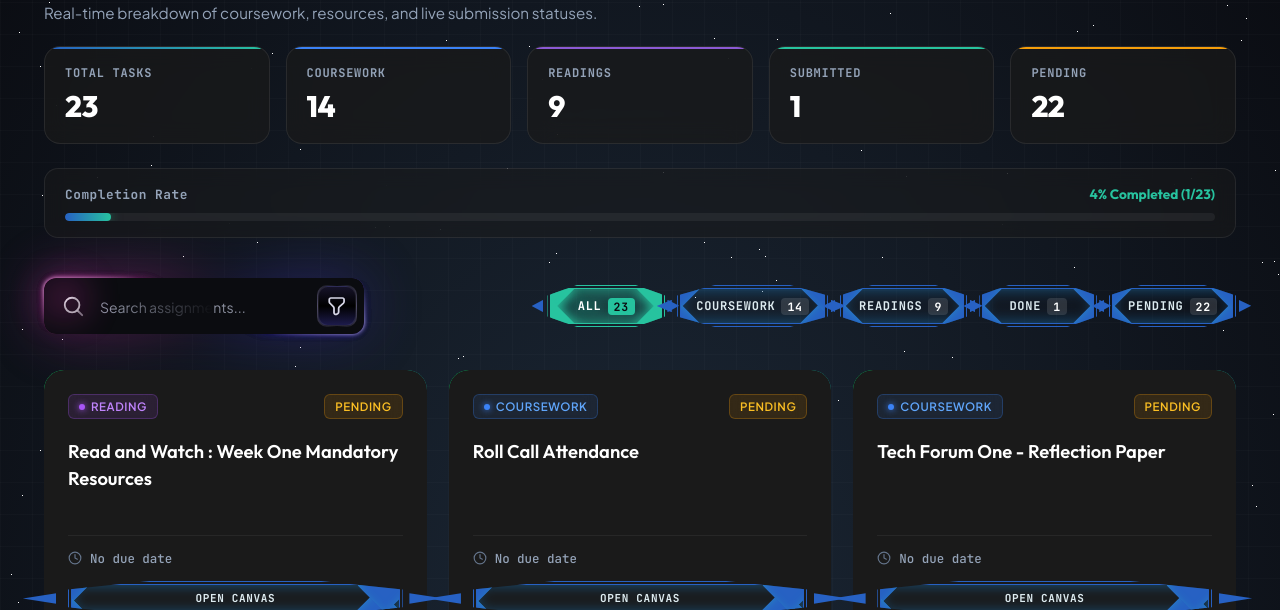
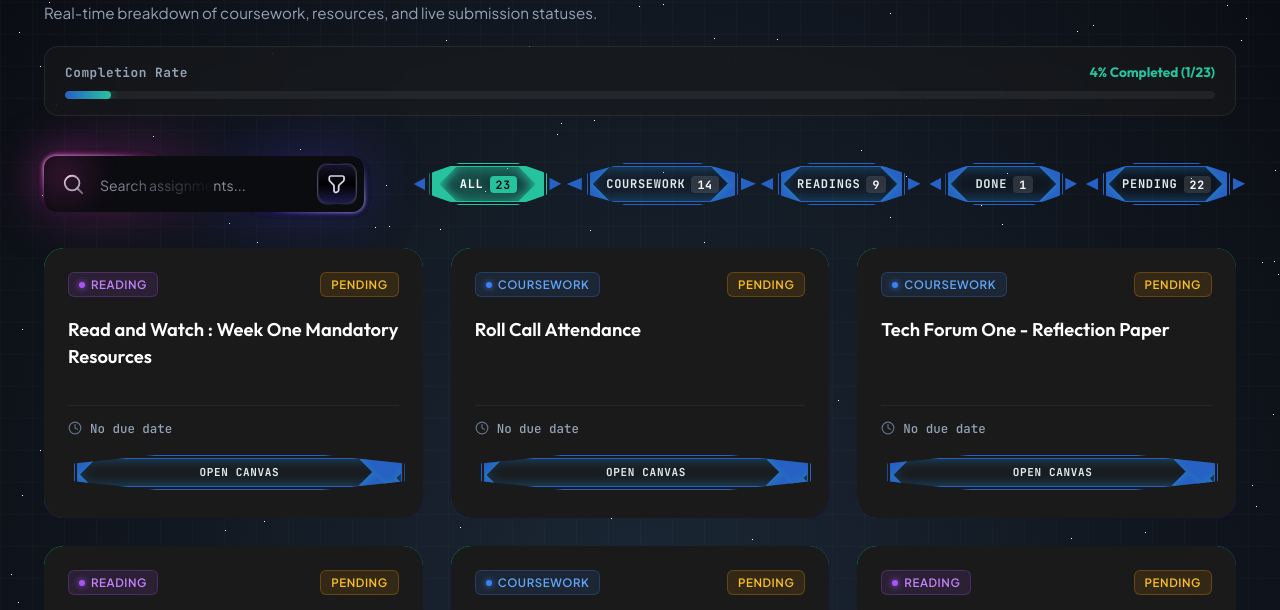
Before and after one commit to kingsleykipkoech/frontend-in-class-activities, a plain HTML site: page CANVAS_SCRAPER/ui/index.html in a window 1280 px wide. Shown: the part 190-800 px from the top of the page. Drawn offline with nearby package versions, Linux system fonts and the light colour scheme.

Commit message:
refactor(ui): eliminate duplicate metrics boxes, space out cyber buttons, and resolve card overstacking

```diff
--- a/CANVAS_SCRAPER/ui/app.js
+++ b/CANVAS_SCRAPER/ui/app.js
@@ -56,13 +56,6 @@ $(function () {
     const readings = allAssignments.filter(item => item.category === 'Reading / Resource').length;
     const submitted = allAssignments.filter(item => isSubmitted(item.status)).length;
     const pending = total - submitted;
-
-    // Header stats
-    $('#cnt-total').text(total);
-    $('#cnt-cw').text(coursework);
-    $('#cnt-rd').text(readings);
-    $('#cnt-done').text(submitted);
-    $('#cnt-pend').text(pending);
 
     // Filter pill count badges
     $('#pill-cnt-all').text(total);
@@ -161,7 +154,7 @@ $(function () {
                 <span>${escapeHtml(item.dueDate || 'No due date')}</span>
               </div>
 
-              <!-- Sci-Fi HUD Action Button -->
+              <!-- Clean Self-Contained Cyber Action Button -->
               <a href="${escapeHtml(item.url)}" target="_blank" rel="noopener noreferrer" class="cyber-btn card-action-cyber">
                 <span class="btn-label">OPEN CANVAS</span>
                 <div class="clip">
@@ -170,8 +163,6 @@ $(function () {
                   <div class="corner right-top"></div>
                   <div class="corner left-bottom"></div>
                 </div>
-                <span class="arrow right-arrow"></span>
-                <span class="arrow left-arrow"></span>
               </a>
             </div>
           </div>
--- a/CANVAS_SCRAPER/ui/index.html
+++ b/CANVAS_SCRAPER/ui/index.html
@@ -62,29 +62,6 @@
         <p class="hero-desc">Real-time breakdown of coursework, resources, and live submission statuses.</p>
       </div>
 
-      <!-- Quick Metrics Bar -->
-      <div class="metrics-grid" id="stats">
-        <div class="metric-card metric-total">
-          <span class="metric-lbl">Total Tasks</span>
-          <span class="metric-val" id="cnt-total">-</span>
-        </div>
-        <div class="metric-card metric-cw">
-          <span class="metric-lbl">Coursework</span>
-          <span class="metric-val" id="cnt-cw">-</span>
-        </div>
-        <div class="metric-card metric-rd">
-          <span class="metric-lbl">Readings</span>
-          <span class="metric-val" id="cnt-rd">-</span>
-        </div>
-        <div class="metric-card metric-done">
-          <span class="metric-lbl">Submitted</span>
-          <span class="metric-val" id="cnt-done">-</span>
-        </div>
-        <div class="metric-card metric-pend">
-          <span class="metric-lbl">Pending</span>
-          <span class="metric-val" id="cnt-pend">-</span>
-        </div>
-      </div>
 
       <!-- Overall Progress -->
       <div class="progress-container">
--- a/CANVAS_SCRAPER/ui/style.css
+++ b/CANVAS_SCRAPER/ui/style.css
@@ -1590,65 +1590,6 @@ body {
   color: var(--text-muted);
 }
 
-.metrics-grid {
-  display: grid;
-  grid-template-columns: repeat(auto-fit, minmax(190px, 1fr));
-  gap: 16px;
-  margin-bottom: 24px;
-}
-
-.metric-card {
-  background: rgba(26, 26, 26, 0.7);
-  border: 1px solid var(--border-subtle);
-  border-radius: 16px;
-  padding: 18px 20px;
-  display: flex;
-  flex-direction: column;
-  gap: 6px;
-  backdrop-filter: blur(12px);
-  position: relative;
-  overflow: hidden;
-  transition: transform 0.2s ease, border-color 0.2s ease;
-}
-
-.metric-card::before {
-  content: "";
-  position: absolute;
-  top: 0;
-  left: 0;
-  right: 0;
-  height: 2px;
-  background: transparent;
-  transition: background 0.3s ease;
-}
-
-.metric-card:hover {
-  transform: translateY(-2px);
-  border-color: rgba(255, 255, 255, 0.18);
-}
-
-.metric-total::before { background: linear-gradient(90deg, #2761c3, #27c39f); }
-.metric-cw::before { background: #3b82f6; }
-.metric-rd::before { background: #8b5ad5; }
-.metric-done::before { background: #27c39f; }
-.metric-pend::before { background: #f59e0b; }
-
-.metric-lbl {
-  font-family: 'JetBrains Mono', monospace;
-  font-size: 0.75rem;
-  font-weight: 600;
-  text-transform: uppercase;
-  letter-spacing: 0.06em;
-  color: var(--text-muted);
-}
-
-.metric-val {
-  font-family: 'Outfit', sans-serif;
-  font-size: 1.85rem;
-  font-weight: 800;
-  color: #fff;
-  letter-spacing: -0.02em;
-}
 
 /* Progress bar */
 .progress-container {
@@ -2026,7 +1967,7 @@ body {
 .filters-bar {
   display: flex;
   align-items: center;
-  gap: 12px;
+  gap: 28px;
   flex-wrap: wrap;
 }
 
@@ -2035,6 +1976,7 @@ body {
   min-width: 9.8em;
   height: 3.5em;
   padding: 0 1.6em;
+  margin: 4px 6px;
   outline: none;
   transition: 0.15s ease;
   background-color: transparent;
@@ -2206,6 +2148,12 @@ body {
   width: 100%;
   height: 3.2em;
   font-size: 11px;
+  overflow: hidden;
+  border-radius: 8px;
+}
+
+.card-action-cyber .arrow {
+  display: none !important;
 }
 
 /* Keyframes from user snippet */
@@ -2348,8 +2296,8 @@ body {
 
 .cards-grid {
   display: grid;
-  grid-template-columns: repeat(auto-fill, minmax(290px, 1fr));
-  gap: 22px;
+  grid-template-columns: repeat(auto-fill, minmax(350px, 1fr));
+  gap: 28px;
 }
 
 /* User's exact .card design */
```
